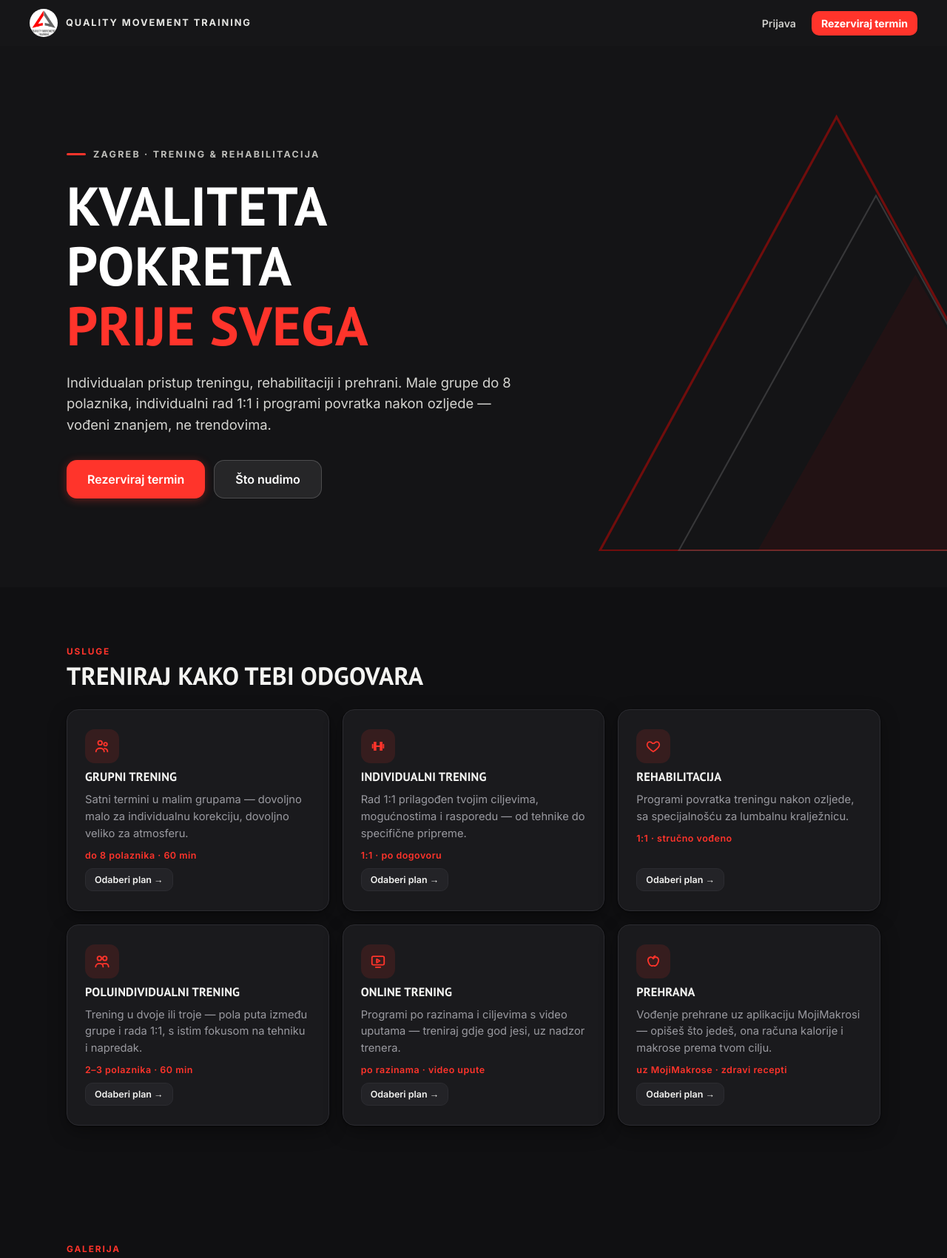
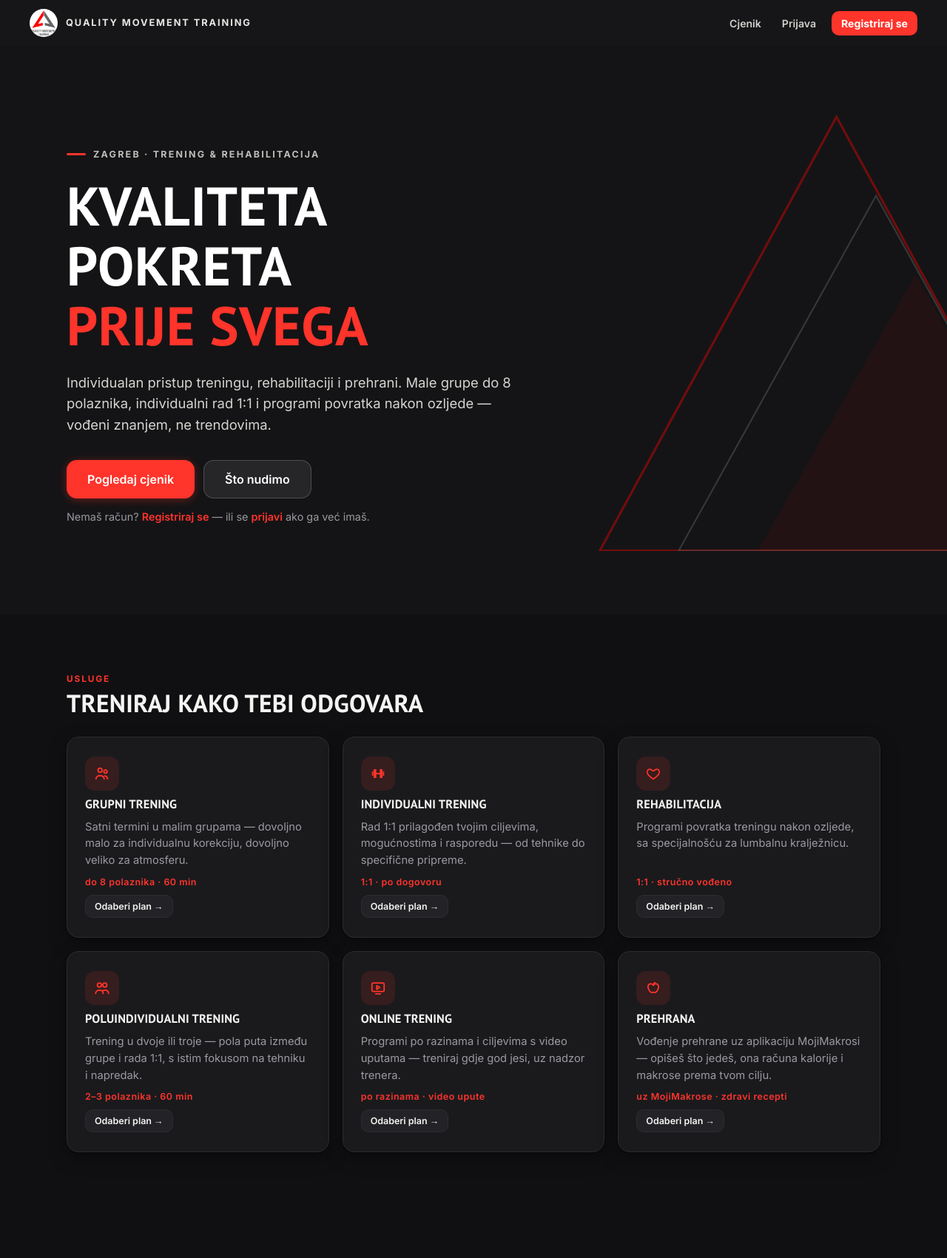
Before and after one commit to tekopeko/qmt, a FastAPI app: page / in a window 1280 px wide. Shown: the top 1701 px of the page at 74% size. Run offline with FastAPI, Linux system fonts and the light colour scheme.

Commit message:
the landing page stops offering what the visitor cannot do
Three dead ends, not the one that was visible. A guest was told "Rezerviraj
termin", which routes to /raspored, then /login, then a signup that refuses
them. A client without a plan got the same button, then /raspored's "Nemas
aktivnu clanarinu — javi se treneru" with no link, then the same sentence again
as a booking error. /cjenik was reachable only from the landing cards.

The hero now follows the membership: booking is the primary CTA only for
someone holding a plan that can book, everyone else gets the prices, and a
guest also gets the account they need first — nav CTA "Registriraj se" plus a
line under the hero. Cjenik joins the nav for clients and guests; the trainer's
nav is untouched at eight tabs, and they do not buy plans.

The plan gate becomes an offer. db.MembershipRequired carries the plan kind, so
the refusal renders a button to that exact plan's price instead of repeating
"javi se treneru". The kind — never a URL — rides in ?cta=, because a query
param interpolated into an href is an open redirect; the alert builds the
/cjenik link itself. The first cut passed the whole URL and a test caught it.

Card spacing: .svc p reserves three lines so every copy block is the same
height, and .owned gains a transparent 1px border so the filled button is
exactly as tall as the bordered one. The gap above the CTA is now 10px in all
six cards at 1280, 1024 and 390 — it was 10 or 12 depending on the button.

66 tests: the landing test asserted the old contract and now asserts the new
one, plus coverage for the hero per membership, cjenik reachability, and the
gate offering a price.

Co-Authored-By: Claude Opus 5 (1M context) <noreply@anthropic.com>

```diff
--- a/src/qmt/db.py
+++ b/src/qmt/db.py
@@ -293,6 +293,16 @@ class BookingError(Exception):
     """Refusal with a Croatian, user-facing message."""
 
 
+class MembershipRequired(BookingError):
+    """The one refusal the client can fix themselves — so it carries the plan
+    kind, and the UI answers it with a link to that plan's price instead of a
+    dead end."""
+
+    def __init__(self, message: str, kind: str):
+        super().__init__(message)
+        self.kind = kind
+
+
 def book(user_id: int, session_id: int) -> None:
     now = datetime.now(config.TZ)
     with session_scope() as s:
@@ -306,9 +316,9 @@ def book(user_id: int, session_id: int) -> None:
         if sess.starts_at > now + timedelta(days=config.BOOKING_HORIZON_DAYS):
             raise BookingError(f"Rezervacije se otvaraju {config.BOOKING_HORIZON_DAYS} dana unaprijed.")
         if sess.kind not in active_plan_kinds(user_id, s):
-            raise BookingError(
-                f"Za termin \"{PLAN_LABELS.get(sess.kind, sess.kind)}\" treba "
-                "aktivna članarina — javi se treneru.")
+            raise MembershipRequired(
+                f"Za termin \"{PLAN_LABELS.get(sess.kind, sess.kind)}\" treba ti "
+                "aktivna članarina.", sess.kind)
         taken = s.scalar(select(func.count()).select_from(Booking).where(Booking.session_id == session_id))
         if taken >= sess.capacity:
             raise BookingError("Termin je popunjen.")
--- a/src/qmt/web/app.py
+++ b/src/qmt/web/app.py
@@ -195,9 +195,12 @@ def landing(request: Request):
         if f.suffix.lower() in (".jpg", ".jpeg", ".png", ".webp")
     ) if gallery_dir.is_dir() else []
     user = current_user(request)
+    plans = db.active_plan_kinds(user.id) if user else set()
     return templates.TemplateResponse(request, "landing.html", _ctx(
-        request, user, gallery=gallery,
-        my_plans=db.active_plan_kinds(user.id) if user else set()))
+        request, user, gallery=gallery, my_plans=plans,
+        # the hero only offers booking to someone who can actually book
+        can_book=bool(plans & {"grupni", "individualni", "poluindividualni",
+                               "rehabilitacija"})))
 
 
 @app.get("/cjenik", response_class=HTMLResponse)
@@ -289,14 +292,18 @@ def calendar(request: Request, week: str | None = None):
     ))
 
 
-def _redirect_back(week: str, error: str | None = None, ok: str | None = None) -> RedirectResponse:
+def _redirect_back(week: str, error: str | None = None, ok: str | None = None,
+                   cta: str | None = None) -> RedirectResponse:
     """Back to the calendar, on the right week, with feedback visible.
     The separator depends on whether `back` already has a query string —
-    "/&error=..." is not a query string and the message silently vanishes."""
+    "/&error=..." is not a query string and the message silently vanishes.
+    `cta` turns a refusal into an offer: it carries a PLAN KIND, never a URL —
+    the alert builds the link itself, so a crafted ?cta= cannot become an
+    off-site href."""
     from urllib.parse import quote
 
     back = f"/raspored?week={week}" if week else "/raspored"
-    for key, val in (("error", error), ("ok", ok)):
+    for key, val in (("error", error), ("ok", ok), ("cta", cta)):
         if val:
             back += ("&" if "?" in back else "?") + f"{key}=" + quote(val)
     return RedirectResponse(back, status_code=303)
@@ -309,6 +316,9 @@ def book(request: Request, session_id: int, week: str = Form("")):
         return RedirectResponse("/login", status_code=303)
     try:
         db.book(user.id, session_id)
+    except db.MembershipRequired as e:
+        # the one refusal with a fix: send the price of the plan they just tried
+        return _redirect_back(week, str(e), cta=e.kind)
     except db.BookingError as e:
         return _redirect_back(week, str(e))
     return _redirect_back(week, ok="Rezervirano ✓")
--- a/src/qmt/web/templates/base.html
+++ b/src/qmt/web/templates/base.html
@@ -306,6 +306,7 @@
       border-radius: 12px; background: var(--accent-dim); color: var(--text);
       border: 1px solid color-mix(in srgb, var(--accent) 30%, transparent);
       padding: 11px 15px; margin-bottom: 18px; font-size: .92rem;
+      display: flex; align-items: center; gap: 12px; flex-wrap: wrap;
     }
     .alert.ok { color: var(--good); font-weight: 600;
                 background: color-mix(in srgb, var(--good) 10%, var(--surface));
@@ -346,6 +347,7 @@
       <a href="/" class="{% if request.url.path == '/' %}on{% endif %}">Početna</a>
       <a href="/raspored" class="{% if request.url.path.startswith('/raspored') %}on{% endif %}">Raspored</a>
       {% if not user.is_trainer %}<a href="/karton" class="{% if request.url.path.startswith('/karton') or request.url.path.startswith('/upitnik') %}on{% endif %}">Karton</a>{% endif %}
+      {% if not user.is_trainer %}<a href="/cjenik" class="{% if request.url.path.startswith('/cjenik') %}on{% endif %}">Cjenik</a>{% endif %}
       {# a paid product: without an active online plan the tab doesn't exist #}
       {% if show_online %}<a href="/treninzi" class="{% if request.url.path.startswith('/treninzi') %}on{% endif %}">Online treninzi</a>{% endif %}
       <a href="/prehrana" class="{% if request.url.path.startswith('/prehrana') %}on{% endif %}">Prehrana</a>
@@ -354,8 +356,9 @@
       {% if is_owner %}<a href="/korisnici" class="{% if '/korisnici' in request.url.path %}on{% endif %}">Korisnici</a>
       <a href="/statistika" class="{% if '/statistika' in request.url.path %}on{% endif %}">Statistika</a>{% endif %}
     {% else %}
+      <a href="/cjenik" class="{% if request.url.path.startswith('/cjenik') %}on{% endif %}">Cjenik</a>
       <a href="/login" class="{% if '/login' in request.url.path %}on{% endif %}">Prijava</a>
-      <a href="/raspored" class="cta">Rezerviraj termin</a>
+      <a href="/signup" class="cta">Registriraj se</a>
     {% endif %}
   </nav>
   {% endif %}
@@ -405,7 +408,13 @@
 </header>
 <main class="{% block main_class %}{% endblock %}">
   {% if request.query_params.get("error") %}
-    <div class="alert" role="alert">{{ request.query_params.get("error") }}</div>
+    <div class="alert" role="alert">
+      <span>{{ request.query_params.get("error") }}</span>
+      {# the param is a plan kind, so the href is always our own /cjenik #}
+      {% if request.query_params.get("cta") %}
+      <a class="act" href="/cjenik#plan-{{ request.query_params.get('cta') }}">Pogledaj cjenik →</a>
+      {% endif %}
+    </div>
   {% endif %}
   {% if request.query_params.get("ok") %}
     <div class="alert ok" role="status">{{ request.query_params.get("ok") }}</div>
--- a/src/qmt/web/templates/calendar.html
+++ b/src/qmt/web/templates/calendar.html
@@ -148,7 +148,10 @@
     </tbody>
   </table>
   {% else %}
-  <p class="hint">Nemaš aktivnu članarinu — za rezervacije javi se treneru (plaćanje gotovinom ili karticom u dvorani).</p>
+  {# the moment they most want to know what a plan costs — so say it here #}
+  <p class="hint" style="margin-bottom:10px;">Nemaš aktivnu članarinu — bez nje rezervacija nije moguća.</p>
+  <a class="btn btn-sm" href="/cjenik">Pogledaj cjenik →</a>
+  <p class="hint" style="margin-top:10px; font-size:.84rem;">Za upis se javi treneru u dvorani — plaćanje gotovinom ili karticom.</p>
   {% endif %}
 </div>
 {% endif %}
--- a/src/qmt/web/templates/landing.html
+++ b/src/qmt/web/templates/landing.html
@@ -60,7 +60,11 @@
     display: flex; align-items: center; justify-content: center; color: var(--accent);
   }
   .svc h3 { font-size: 1.02rem; }
-  .svc p { color: var(--muted); font-size: .92rem; }
+  /* three lines of copy reserved in every card: with the blocks equal, the
+     gap above the CTA is the flex gap and nothing else, so it is identical
+     everywhere AND the buttons still line up across a row */
+  .svc p { color: var(--muted); font-size: .92rem; min-height: 4.65em; }
+  .hero-note { margin-top: 14px; font-size: .9rem; color: var(--muted); }
   .svc .meta { font: 600 .78rem var(--font-body); color: var(--accent); letter-spacing: .04em; }
   /* Every card shows its CTA, always. Phones already did — the hover-reveal was
      desktop-only — and presence should not be what tells you whether a plan is
@@ -83,7 +87,10 @@
      green because it reports a state you already have, not a purchase.
      --good is tuned for TEXT on a dark page and is far too bright as a fill,
      hence --good-fill. .btn's own shadow is a red glow, so it goes. */
-  .svc .owned { background: var(--good-fill); color: var(--good-ink); box-shadow: none; }
+  /* transparent 1px border so the filled button is exactly as tall as the
+     bordered neutral one — without it the two sit 2px apart in a row */
+  .svc .owned { background: var(--good-fill); color: var(--good-ink);
+                border: 1px solid transparent; box-shadow: none; }
   .svc .owned:hover { background: var(--good-strong); color: var(--good-ink); }
 
   /* gallery */
@@ -128,10 +135,23 @@
       Individualan pristup treningu, rehabilitaciji i prehrani. Male grupe do 8 polaznika,
       individualni rad 1:1 i programi povratka nakon ozljede — vođeni znanjem, ne trendovima.
     </p>
+    {# The hero offers only what this visitor can actually do. Booking needs an
+       active plan, so it is the primary CTA only for someone who has one;
+       everyone else is sent to the prices, and a guest also needs an account. #}
     <div class="cta-row">
+      {% if can_book %}
       <a class="btn btn-hero" href="/raspored">Rezerviraj termin</a>
+      {% else %}
+      <a class="btn btn-hero" href="/cjenik">Pogledaj cjenik</a>
+      {% endif %}
       <a class="btn btn-hero secondary" href="#usluge">Što nudimo</a>
     </div>
+    {% if not user %}
+    <p class="hero-note">Nemaš račun? <a class="tlink" href="/signup">Registriraj se</a> —
+      ili se <a class="tlink" href="/login">prijavi</a> ako ga već imaš.</p>
+    {% elif not can_book %}
+    <p class="hero-note">Nemaš aktivnu članarinu za treninge — cjenik ti pokazuje sve opcije.</p>
+    {% endif %}
   </div>
 </section>
 
```
Also changed, not shown: tests/test_booking.py (+46 -3 lines).
